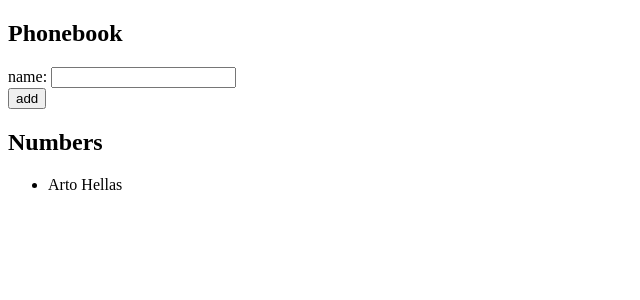
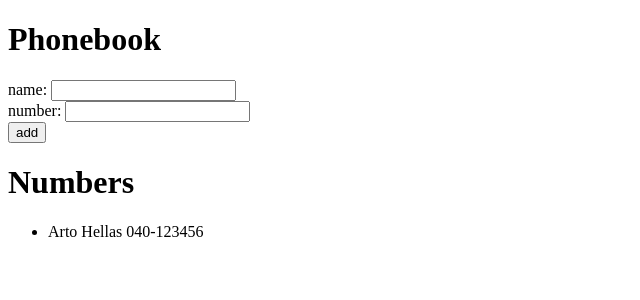
Before and after one commit to Smuli99/FullStack-HY-palautusrepositio, a React (Vite) app in the folder osa2/puhelinluettelo/: page / in a window 1280 px wide. Shown: the top 300 px of the page, without its empty margins (0-640 px from the left). Built offline with nearby package versions, Linux system fonts and the light colour scheme.

Commit message:
Tehtävä 2.8 tehty valmiiksi

```diff
--- a/osa2/puhelinluettelo/src/App.jsx
+++ b/osa2/puhelinluettelo/src/App.jsx
@@ -1,12 +1,42 @@
 import { useState } from 'react';
+
+const Header = ({ text }) => <h1>{text}</h1>;
+
+const NewPersonForm = ({ addName, newName, handleNewName, newNumber, handleNewNumber }) => {
+  return (
+    <form onSubmit={addName}>
+      <div>
+        name: <input value={newName} onChange={handleNewName} required="required" />
+      </div>
+      <div>
+        number: <input value={newNumber} onChange={handleNewNumber} />
+      </div>
+        <button type="submit">add</button>
+    </form>
+  );
+};
+
+const Persons = ({ persons }) => {
+  return (
+    <ul>
+      {persons.map(person =>
+        <li key={person.name}>
+          {person.name} {person.number || '-no number-'}
+        </li>
+      )}
+    </ul>
+  );
+};
 
 const App = () => {
   const [persons, setPersons] = useState([
     {
-      name: 'Arto Hellas'
+      name: 'Arto Hellas',
+      number: '040-123456'
     }
   ]);
   const [newName, setNewName] = useState('');
+  const [newNumber, setNewNumber] = useState('');
 
   const addName = (event) => {
     event.preventDefault();
@@ -18,36 +48,29 @@ const App = () => {
       alert(`${newName} is already added to phonebook`);
     } else {
       const personObject = {
-        name: newName
+        name: newName,
+        number: newNumber.trim() === '' ? '' : newNumber
       };
 
       setPersons(persons.concat(personObject));
     }
 
     setNewName('');
+    setNewNumber('');
   }
-
-  const handleNewName = (event) => setNewName(event.target.value);
 
   return (
     <div>
-      <h2>Phonebook</h2>
-      <form onSubmit={addName}>
-        <div>
-          name: <input value={newName} onChange={handleNewName} required="required" />
-        </div>
-        <div>
-          <button type="submit">add</button>
-        </div>
-      </form>
-      <h2>Numbers</h2>
-        <ul>
-          {persons.map((person) => (
-            <li key={person.name}>
-              {person.name}
-            </li>
-          ))}
-        </ul>
+      <Header text="Phonebook" />
+      <NewPersonForm
+        addName={addName}
+        newName={newName}
+        handleNewName={(e) => setNewName(e.target.value)}
+        newNumber={newNumber}
+        handleNewNumber={(e) => setNewNumber(e.target.value)}
+      />
+      <Header text="Numbers" />
+      <Persons persons={persons} />
     </div>
   );
 };
```
